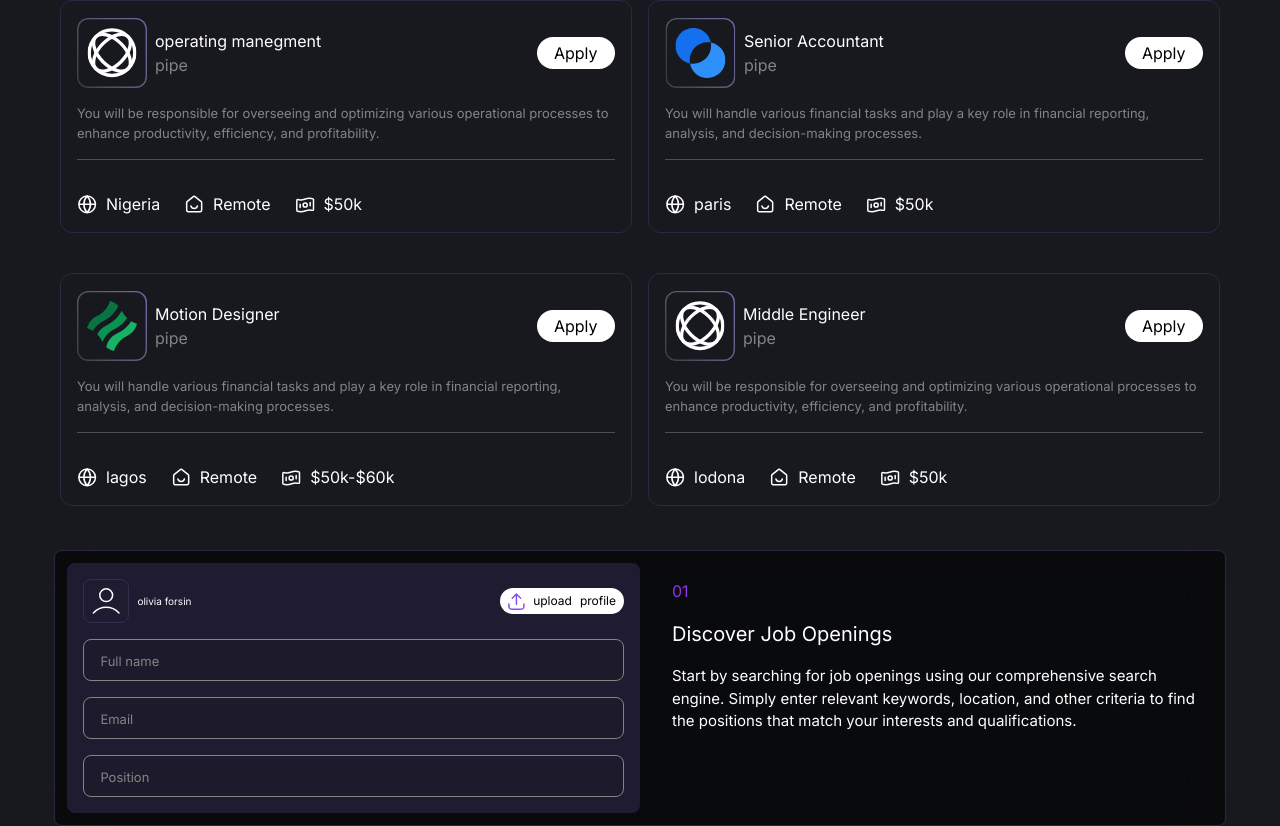
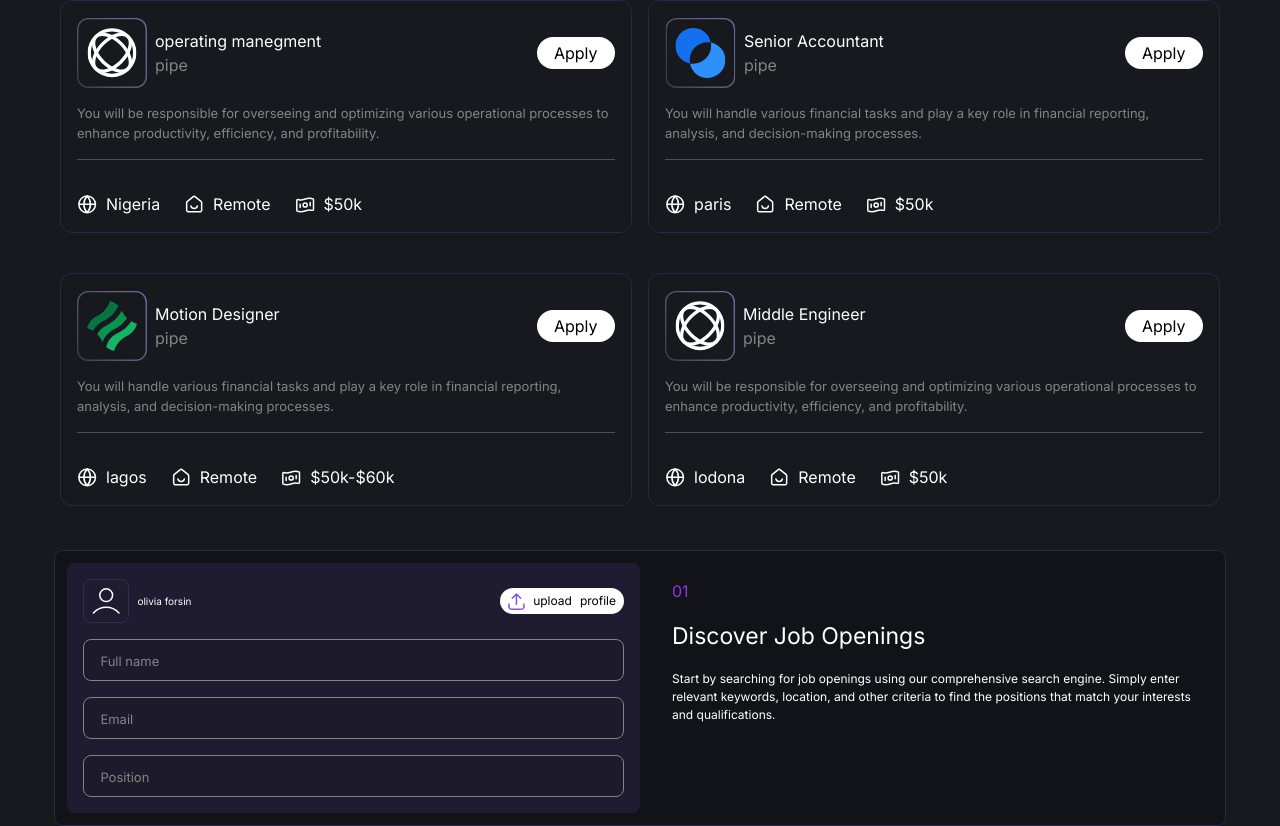
Before and after one commit to Cyrusweb/jobseek, a React (Vite) app: page / in a window 1280 px wide. Shown: the part 2354-3180 px from the top of the page. Built offline with nearby package versions, Linux system fonts and the light colour scheme.

Commit message:
happy weekend

```diff
--- a/src/Components/pages/JobOpening.jsx
+++ b/src/Components/pages/JobOpening.jsx
@@ -4,7 +4,7 @@ import pro_2 from "../../assets/pro_2.svg";
 function JobOpening() {
   return (
     <>
-      <main className="bg-[rgba(0,0,0,0.6)] backdrop-blur-[20px] rounded-lg md:grid grid-cols-2 justify-center md:mx-[3.4rem] p-3 md:m-auto m-3  border-[#2D2646]  border-[1px] ">
+      <main className="bg-[#121318] backdrop-blur-[20px] rounded-lg md:grid grid-cols-2 justify-center md:mx-[3.4rem] p-3 md:m-auto m-3  border-[#2D2646]  border-[1px] ">
         <form action="#">
           <article className="bg-[#1F1B30] p-4 rounded-lg">
             <div className=" flex justify-between items-center text-white">
@@ -55,8 +55,8 @@ function JobOpening() {
         </form>
         <section className="pl-8 text-white">
           <p className="text-purple-600 my-4">01</p>
-          <h1 className="text-[20px] mb-4">Discover Job Openings</h1>
-          <p className="text-[15px]">
+          <h1 className="text-[23px] mb-4">Discover Job Openings</h1>
+          <p className="text-[12px]">
             Start by searching for job openings using our comprehensive search
             engine. Simply enter relevant keywords, location, and other criteria
             to find the positions that match your interests and qualifications.
```
